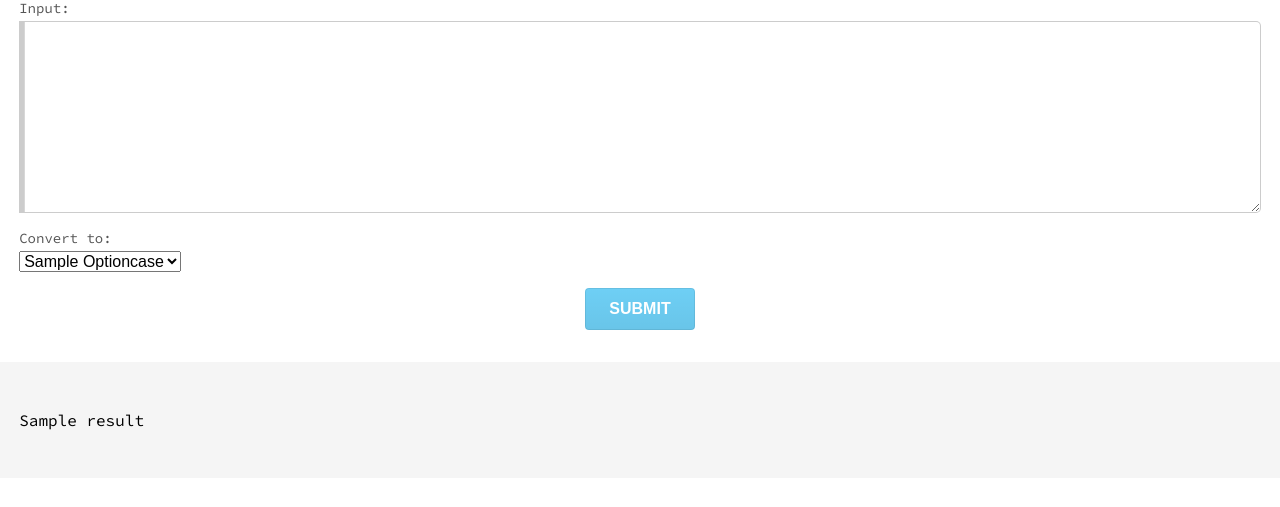
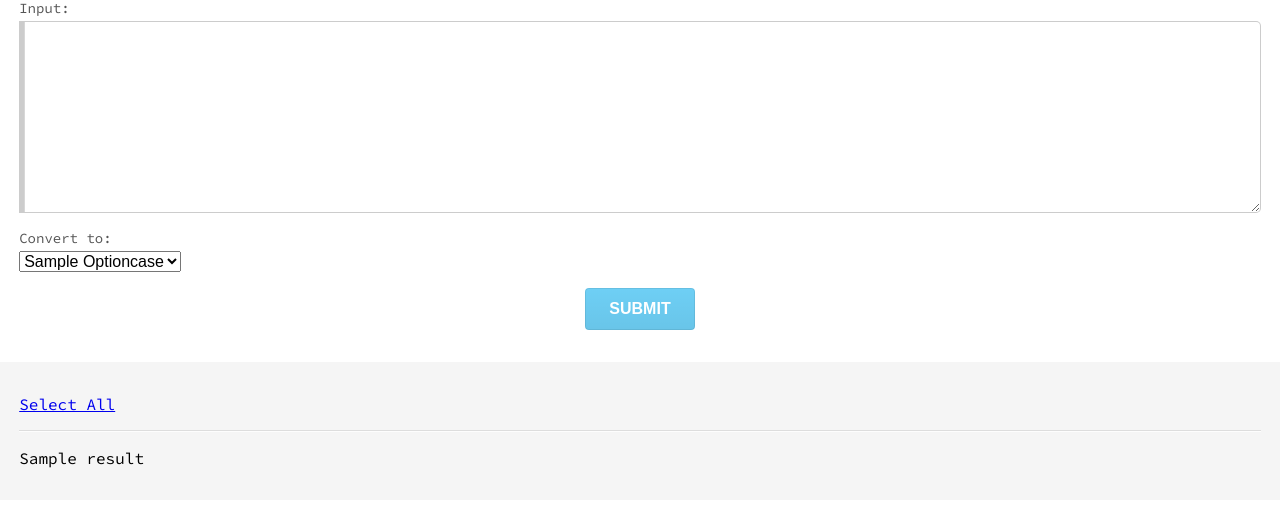
Before and after one commit to lovett/medley, a Python web app: template templates/lettercase.html in a window 1280 px wide. Shown: the part 91-598 px from the top of the page. Run offline with Jinja, Linux system fonts and the light colour scheme; the template is opened without the code that fills it: most values are stand-ins (such as "Sample title", 1, 10 or a date in 2020).

Commit message:
Add select all link to lettercase endpoint

```diff
--- a/static/js/medley.js
+++ b/static/js/medley.js
@@ -36,11 +36,28 @@ var MEDLEY = (function () {
         //console.log(e.which);
     };
 
+    var selectAll = function (e) {
+        var range;
+        e.preventDefault();
+        var target = jQuery(jQuery(this).attr('data-selection-target'));
+        if (document.selection) {
+            range = document.body.createTextRange();
+            range.moveToElementText(target.get(0));
+            range.select();
+        } else if (window.getSelection) {
+            range = document.createRange();
+            range.selectNode(target.get(0));
+            window.getSelection().addRange(range);
+        }
+    };
+
     return {
         init: function () {
             jQuery('.toggle-trigger').on('click', toggle);
 
             jQuery(document).on('keydown', shortcuts);
+
+            jQuery('.select-all').on('click', selectAll);
         }
     }
 })();
--- a/templates/lettercase.html
+++ b/templates/lettercase.html
@@ -25,7 +25,9 @@
 
 {% if result %}
 <div class="results sixteen wide column">
-    <p>{{ result }}</p>
+    <a href="#" data-selection-target="#result" class="select-all">Select All</a>
+    <div class="ui divider"></div>
+    <div id="result">{{ result }}</div>
 </div>
 {% endif %}
 </form>
```
